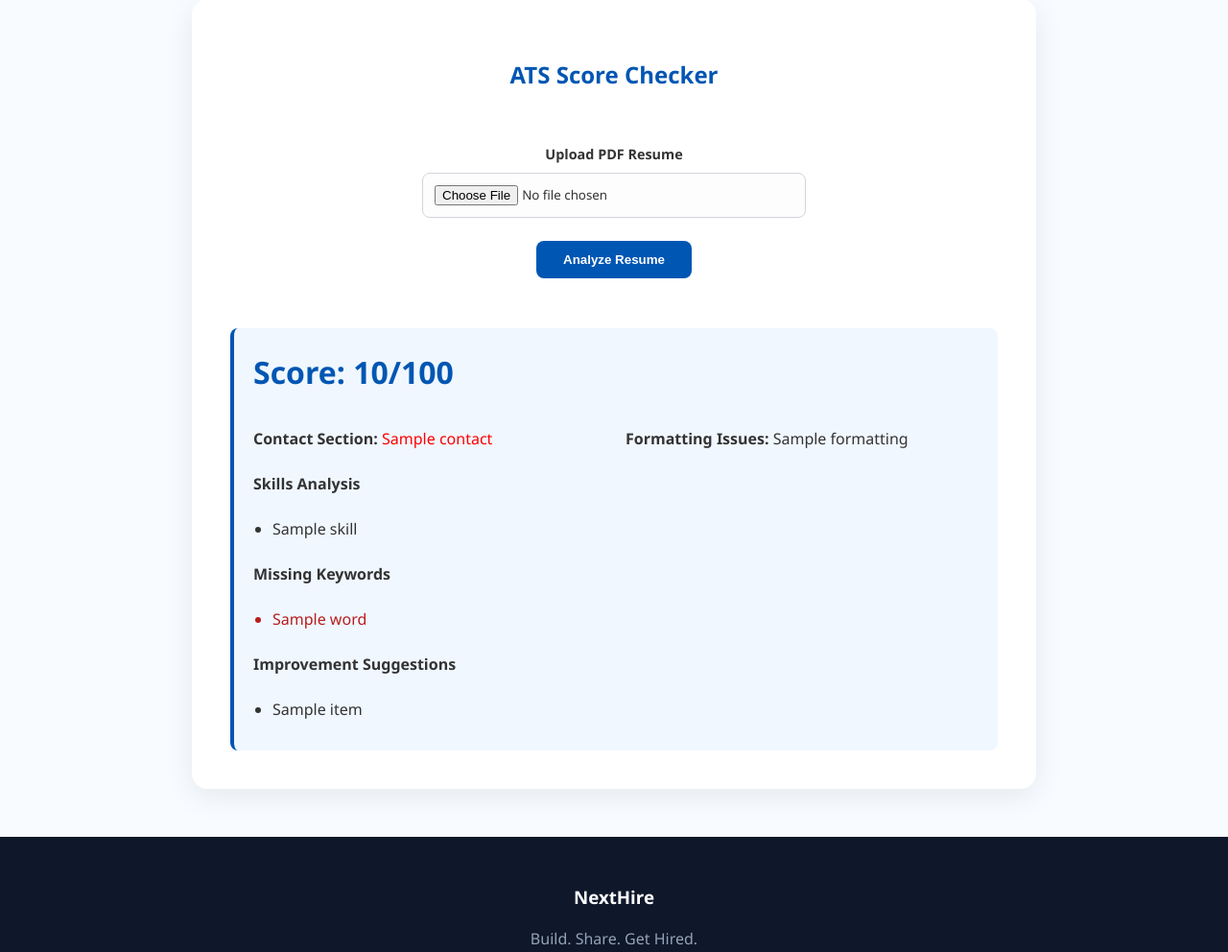
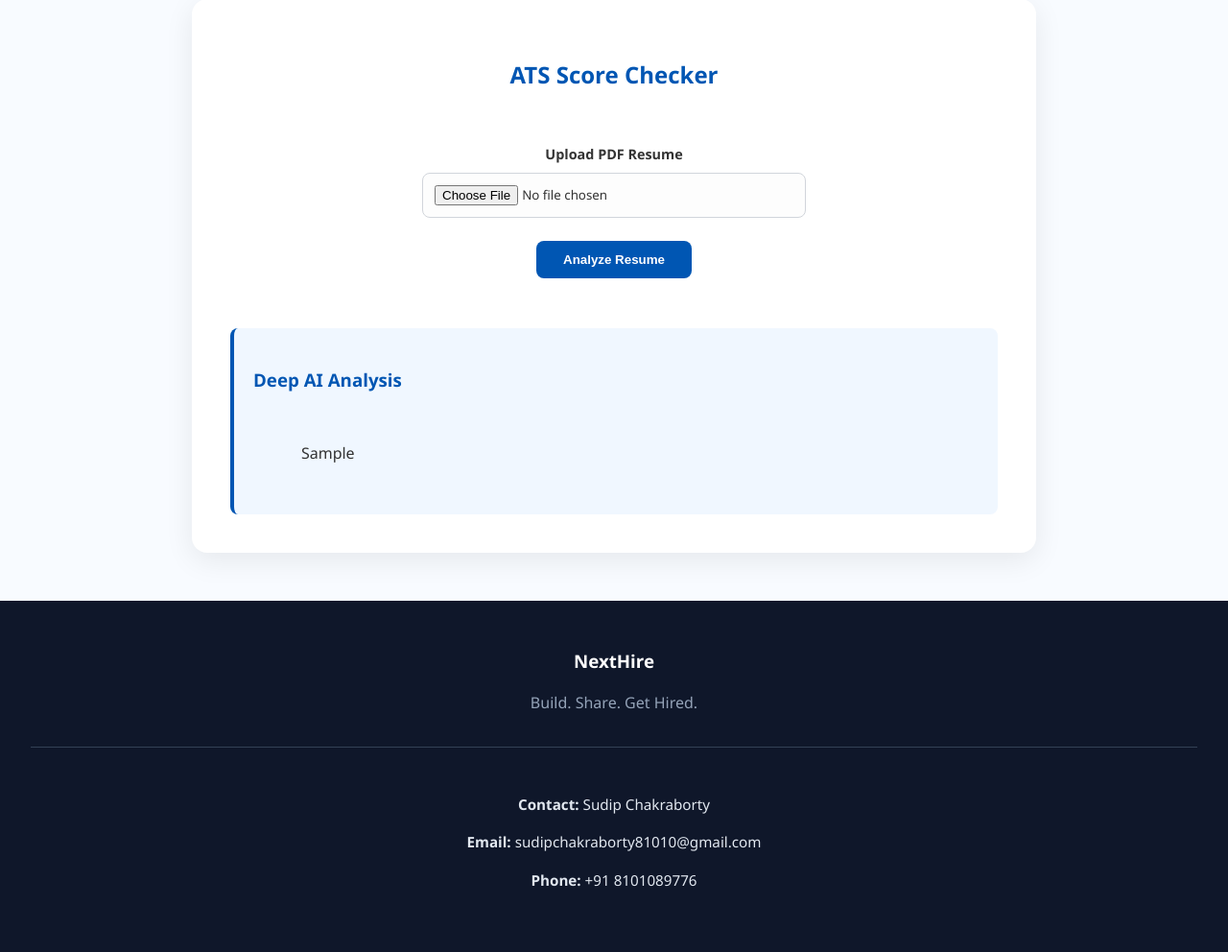
Before and after one commit to cybersudip2006/NextHire, a Flask app: template templates/ats_checker.html in a window 1280 px wide. Shown: the part 121-1113 px from the top of the page at 96% size. Run offline with Flask 3, Linux system fonts and the light colour scheme; the template is opened without the code that fills it: most values are stand-ins (such as "Sample title", 1, 10 or a date in 2020).

Commit message:
Update ats_checker.html

```diff
--- a/templates/ats_checker.html
+++ b/templates/ats_checker.html
@@ -2,6 +2,7 @@
 {% block content %}
 <div class="container">
     <h2 style="text-align: center; color: var(--primary);">ATS Score Checker</h2>
+
     <form method="POST" enctype="multipart/form-data" style="text-align: center; padding: 2rem 0;">
         <div class="form-group">
             <label>Upload PDF Resume</label>
@@ -12,41 +13,13 @@
 
     {% if results %}
     <div class="results-card">
-        <h3 style="font-size: 2rem; color: var(--primary); margin-top: 0;">Score: {{ results.score }}/100</h3>
-
-        <div class="form-row" style="margin-bottom: 20px;">
-            <div>
-                <strong>Contact Section:</strong>
-                <span style="color: {% if results.contact == 'Complete' %}green{% else %}red{% endif %};">{{ results.contact }}</span>
-            </div>
-            <div>
-                <strong>Formatting Issues:</strong> {{ results.formatting }}
-            </div>
+        <h3 style="color: var(--primary);">Deep AI Analysis</h3>
+        <!-- This displays the full AI report directly -->
+        <div style="white-space: pre-wrap; line-height: 1.8; font-size: 1rem;">
+            {{ results.ai_feedback }}
         </div>
-
-        <h4>Skills Analysis</h4>
-        <ul>
-            {% for skill in results.skills %}
-            <li>{{ skill }}</li>
-            {% endfor %}
-        </ul>
-
-        <h4>Missing Keywords</h4>
-        <ul>
-            {% for word in results.missing %}
-            <li style="color: #b91c1c;">{{ word }}</li>
-            {% else %}
-            <li style="color: green;">No major keywords missing!</li>
-            {% endfor %}
-        </ul>
-
-        <h4>Improvement Suggestions</h4>
-        <ul>
-            {% for tip in results.suggestions %}
-            <li>{{ tip }}</li>
-            {% endfor %}
-        </ul>
     </div>
     {% endif %}
+
 </div>
 {% endblock %}
```
